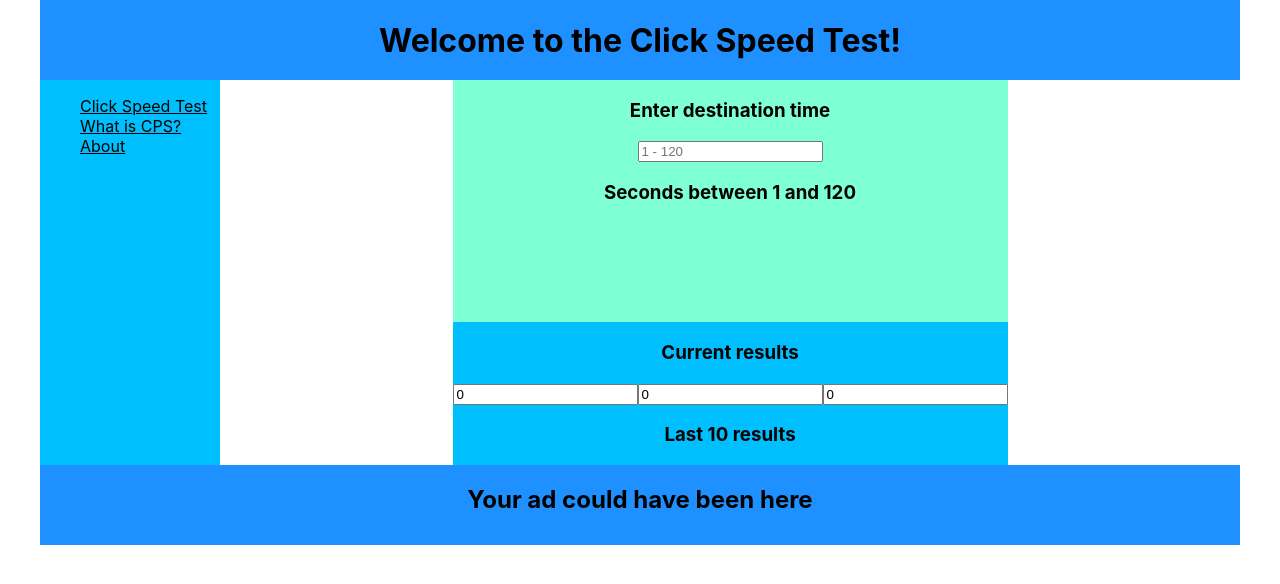
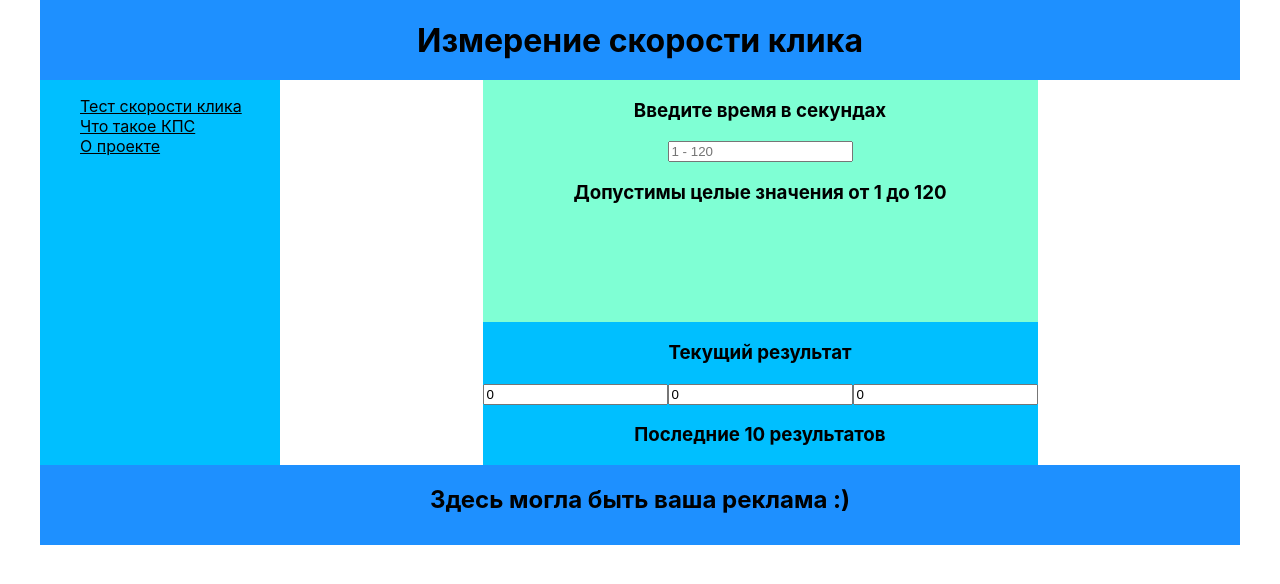
Before and after one commit to ZerruKun/pet-1-click-speed-test, a React (Create React App) app: page / in a window 1280 px wide. Shown: the top 584 px of the page. Built offline with nearby package versions, Linux system fonts and the light colour scheme.

Commit message:
Правка языка.

```diff
--- a/src/App.module.css
+++ b/src/App.module.css
@@ -8,5 +8,5 @@
     "sidebar main"
     "footer footer";
     grid-template-rows: 5em auto 5em;
-    grid-template-columns: 15% 85%;
+    grid-template-columns: 20% 80%;
 }
--- a/src/components/currentResult/CurrentResults.jsx
+++ b/src/components/currentResult/CurrentResults.jsx
@@ -8,7 +8,7 @@ const CurrentResults = () => {
 
   return (
     <div className={styles.tableItem2}>
-      <h3>Current results</h3>
+      <h3>Текущий результат</h3>
       <input
       value={clickCount}
       readOnly
--- a/src/components/destinationtime/DestinationTime.jsx
+++ b/src/components/destinationtime/DestinationTime.jsx
@@ -188,7 +188,7 @@ const DestinationTime = () => {
     <div className={style.timeItem}>
       {timerStart === false ? (
         <div>
-          <h3>Enter destination time</h3>
+          <h3>Введите время в секундах</h3>
           <input
             value={startTime}
             type="text"
@@ -198,24 +198,24 @@ const DestinationTime = () => {
         </div>
       ) : (
         <div>
-          <h3>Click as fast as you can!</h3>
+          <h3>Кликайте как можно быстрее!</h3>
           <input value={remainingTime} type="text" readOnly />
           <div>
-            <OtherButton onClick={clickyClicky}>Click!</OtherButton>
+            <OtherButton onClick={clickyClicky}>Клик!</OtherButton>
           </div>
         </div>
       )}
       {isCanStart === true ? (
         <div>
           <div>
-            <OtherButton onClick={start}>Start</OtherButton>
+            <OtherButton onClick={start}>Старт</OtherButton>
           </div>
         </div>
       ) : (
         <div></div>
       )}
       {timerStart === false && isCanStart === false ? (
-        <div className={style.noButtonDiv}><h3>Seconds between 1 and 120</h3></div>
+        <div className={style.noButtonDiv}><h3>Допустимы целые значения от 1 до 120</h3></div>
       ) : (
         <div></div>
       )}
--- a/src/components/destinationtime/DestinationTime.module.css
+++ b/src/components/destinationtime/DestinationTime.module.css
@@ -4,6 +4,8 @@
 }
 
 .noButtonDiv {
+    padding-left: 10px;
+    padding-right: 10px;
     height: 141px;
     font-weight: bold;
 }
--- a/src/components/footer/Footer.jsx
+++ b/src/components/footer/Footer.jsx
@@ -4,7 +4,7 @@ import styles from "./Footer.module.css"
 const Footer = memo(() => {
   return (
     <div className={styles.footerItem}>
-      <h2>Your ad could have been here</h2>
+      <h2>Здесь могла быть ваша реклама :)</h2>
     </div>
   );
 });
--- a/src/components/header/Header.jsx
+++ b/src/components/header/Header.jsx
@@ -4,7 +4,7 @@ import style from "./Header.module.css";
 const Header = memo(() => {
   return (
     <div className={style.headerItem}>
-      <h1>Welcome to the Click Speed Test!</h1>
+      <h1>Измерение скорости клика</h1>
     </div>
   );
 });
--- a/src/components/lastTenResults/LastTenResults.jsx
+++ b/src/components/lastTenResults/LastTenResults.jsx
@@ -45,7 +45,7 @@ const LastTenResults = () => {
 
   return (
     <div className={styles.tableItem1}>
-      <h3>Last 10 results</h3>
+      <h3>Последние 10 результатов</h3>
       {results}
     </div>
   );
--- a/src/components/sidebar/Sidebar.jsx
+++ b/src/components/sidebar/Sidebar.jsx
@@ -16,13 +16,13 @@ const Sidebar = memo(() => {
     <div className={styles.sidebarItem}>
       <ul className={styles.sidebarLink}>
         <NavLink style={navLinkStyles} to="/cst">
-          <li>Click Speed Test</li>
+          <li>Тест скорости клика</li>
         </NavLink>
         <NavLink style={navLinkStyles} to="/whatiscps">
-          <li>What is CPS?</li>
+          <li>Что такое КПС</li>
         </NavLink>
         <NavLink style={navLinkStyles} to="/about">
-          <li>About</li>
+          <li>О проекте</li>
         </NavLink>
       </ul>
     </div>
```
